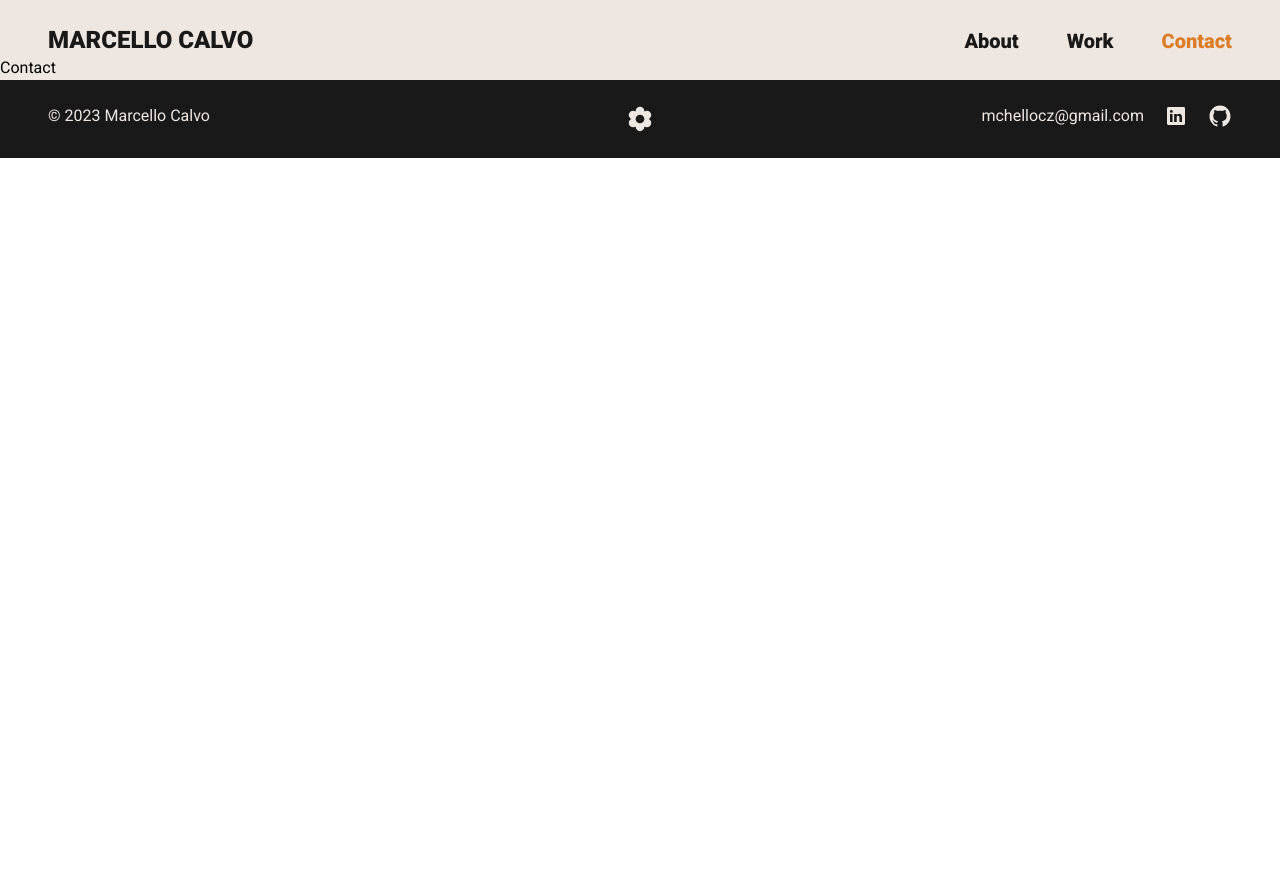
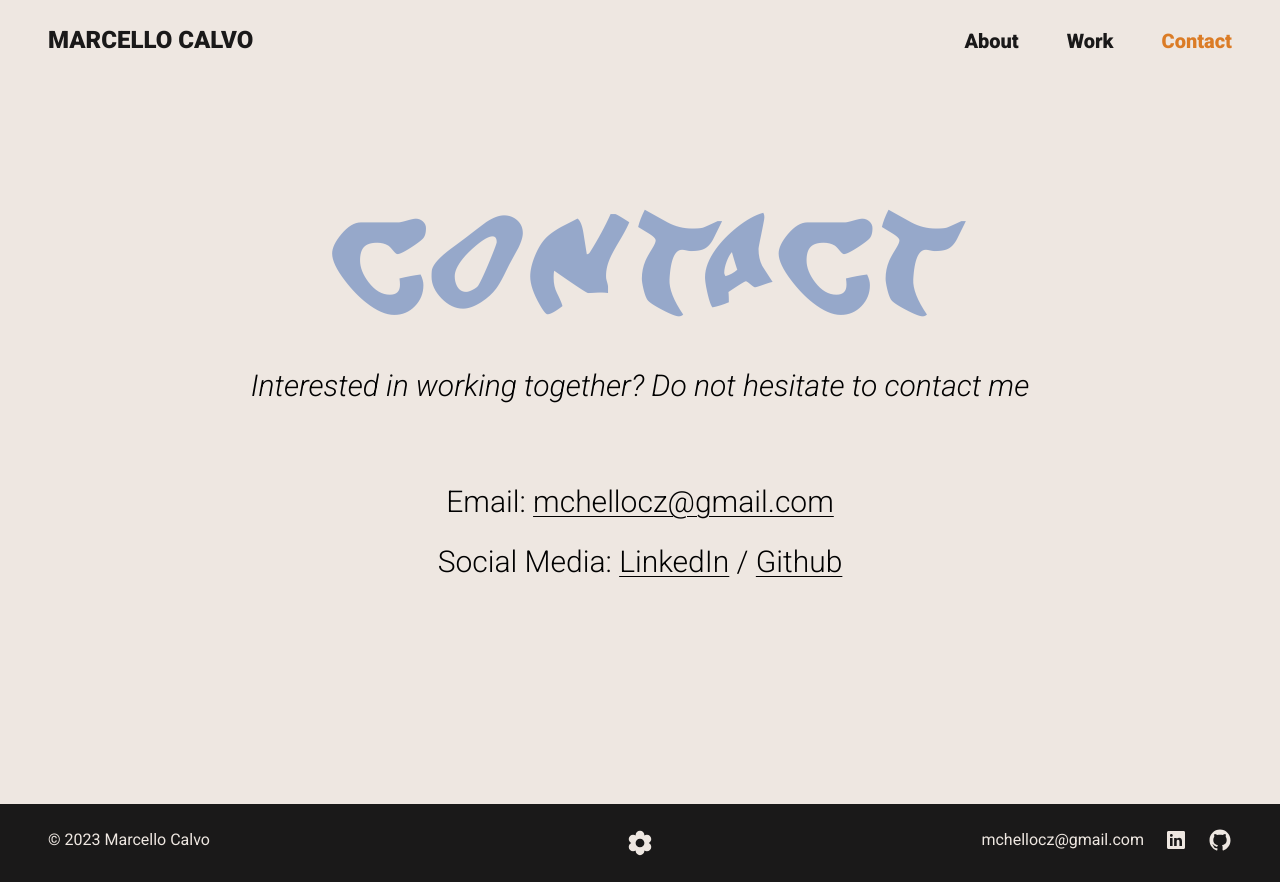
Before and after one commit to LemurGeek/lemurgeek.github.io, a React (Vite) app: page /contact in a window 1280 px wide. Before the commit the page ends 800 px from the top, so only its background shows below. Built offline with nearby package versions, Linux system fonts and the light colour scheme.

Commit message:
add about and contact pages

```diff
--- a/index.html
+++ b/index.html
@@ -4,7 +4,7 @@
     <meta charset="UTF-8" />
     <link rel="icon" type="image/svg+xml" href="/vite.svg" />
     <meta name="viewport" content="width=device-width, initial-scale=1.0" />
-    <title>Marcello Porfolio</title>
+    <title>Marcello Calvo | Porfolio</title>
   </head>
   <body>
     <div id="root"></div>
--- a/src/App.tsx
+++ b/src/App.tsx
@@ -4,7 +4,7 @@ import { Outlet } from "react-router-dom";
 
 const App = () => {
   return (
-    <div className="bg-pearl_bush">
+    <div className="flex flex-col min-h-screen bg-pearl_bush">
       <Navbar />
       <Outlet />
       <Footer />
--- a/src/components/About.tsx
+++ b/src/components/About.tsx
@@ -1,13 +1,45 @@
+import lemur from "../assets/img/lemur.png";
+
 const About = () => {
   return (
-    <section className="flex flex-col justify-center h-[calc(100vh-56px)]">
-      <div className="text-center">
-        <h1 className="text-5xl lg:text-9xl text-rock_blue">ABOUT ME</h1>
-        <h2 className="text-xl lg:text-3xl font-thin my-5">
-          I’m Marcello Calvo a Software Developer
-        </h2>
-        <button className="text-lg lg:text-xl font-thin px-10 py-1 border-ochre_orange border-2 rounded-full hover:bg-ochre_orange hover:text-pearl_bush">
-          See more
+    <section className="flex flex-col flex-grow my-28 lg:my-36 px-8 lg:px-64">
+      <div className="flex justify-center">
+        <img
+          src={lemur}
+          alt=""
+          className="absolute top-32 lg:top-36 left-40 lg:left-[47.5%] rounded-full w-32 lg:w-64 h-auto"
+        />
+        <h1 className="relative text-5xl lg:text-9xl text-rock_blue mb-12 lg:mb-24">
+          <span className="absolute -left-6 lg:static">ABOUT</span>{" "}
+          <span className="ml-56 lg:ml-32">ME</span>
+        </h1>
+      </div>
+      <div className="lg:text-2xl font-light my-5">
+        <p>
+          Hey, I’m <span className="font-normal">Marcello</span>. A{" "}
+          <span className="font-normal">full stack software developer</span>{" "}
+          based in Costa Rica, with knowledge on web accessibility, web design,
+          agile methodologies, development frameworks, used to work in a team,
+          responsible, versatile, fast learner with a fascination for interface
+          design and user experience, currently interested in creative coding.
+        </p>
+        <p className="pt-7">
+          When I’m not coding, you can find me playing videogames, watching
+          movies, building mechanical keebs, and doing pixel art.
+        </p>
+      </div>
+      <div className="lg:text-2xl font-light my-7">
+        <h2 className="font-normal italic text-5xl">Skills</h2>
+        <p className="py-10">
+          A lot of my profesional projects were made in Angular 5+, and API REST
+          services with Node and Loopback 3 as framework, nevertheless I’m
+          always open to learn new technologies and knowledge to improve my
+          skills.
+        </p>
+      </div>
+      <div className="flex justify-center">
+        <button className="text-lg lg:text-xl font-light px-10 py-1 border-ochre_orange border-2 rounded-full hover:bg-ochre_orange hover:text-pearl_bush">
+          Resume/CV
         </button>
       </div>
     </section>
--- a/src/components/Contact.tsx
+++ b/src/components/Contact.tsx
@@ -1,5 +1,43 @@
 const Contact = () => {
-  return <div>Contact</div>;
+  return (
+    <section className="flex flex-col flex-grow justify-center my-28 lg:my-36">
+      <div className="text-center">
+        <h1 className="text-5xl lg:text-9xl text-rock_blue">CONTACT</h1>
+        <h2 className="text-xl lg:text-3xl font-light italic my-10">
+          Interested in working together? Do not hesitate to contact me
+        </h2>
+        <div className="flex flex-col text-xl lg:text-3xl font-light gap-y-6 my-20">
+          <div>
+            <span>Email: </span>
+            <a
+              className="underline underline-offset-4 decoration-1 hover:decoration-ochre_orange hover:decoration-2"
+              href="mailto:mchellocz@gmail.com"
+            >
+              mchellocz@gmail.com
+            </a>
+          </div>
+          <div>
+            <span>Social Media: </span>
+            <a
+              className="underline underline-offset-4 decoration-1 hover:decoration-ochre_orange hover:decoration-2"
+              href="https://www.linkedin.com/in/mchellocz/"
+              target="_blank"
+            >
+              LinkedIn
+            </a>
+            <span> / </span>
+            <a
+              className="underline underline-offset-4 decoration-1 hover:decoration-ochre_orange hover:decoration-2"
+              href="https://github.com/LemurGeek"
+              target="_blank"
+            >
+              Github
+            </a>
+          </div>
+        </div>
+      </div>
+    </section>
+  );
 };
 
 export default Contact;
--- a/src/components/ErrorPage.tsx
+++ b/src/components/ErrorPage.tsx
@@ -11,7 +11,7 @@ const ErrorPage = () => {
   return (
     <section
       id="error-page"
-      className="flex flex-col justify-center h-screen bg-pearl_bush"
+      className="flex flex-col flex-grow justify-center h-screen bg-pearl_bush"
     >
       <div className="text-center">
         <h1 className="text-5xl lg:text-9xl text-rock_blue">OOPS!</h1>
@@ -23,7 +23,7 @@ const ErrorPage = () => {
         </p>
         <button
           onClick={goBack}
-          className="text-lg lg:text-xl font-thin px-10 py-1 border-ochre_orange border-2 rounded-full hover:bg-ochre_orange hover:text-pearl_bush"
+          className="text-lg lg:text-xl font-light px-10 py-1 border-ochre_orange border-2 rounded-full hover:bg-ochre_orange hover:text-pearl_bush"
         >
           Go back
         </button>
--- a/src/components/Home.tsx
+++ b/src/components/Home.tsx
@@ -8,15 +8,15 @@ const Home = () => {
   };
 
   return (
-    <main className="flex flex-col justify-center h-[calc(100vh-56px)]">
+    <main className="flex flex-col flex-grow justify-center h-[calc(100vh-56px)]">
       <div className="text-center">
         <h1 className="text-5xl lg:text-9xl text-rock_blue">HELLO THERE</h1>
-        <h2 className="text-xl lg:text-3xl font-thin my-5">
+        <h2 className="text-xl lg:text-3xl font-light my-10">
           I’m Marcello Calvo a Software Developer
         </h2>
         <button
           onClick={buttonHandler}
-          className="text-lg lg:text-xl font-thin px-10 py-1 border-ochre_orange border-2 rounded-full hover:bg-ochre_orange hover:text-pearl_bush"
+          className="text-lg lg:text-xl font-light px-10 py-1 border-ochre_orange border-2 rounded-full hover:bg-ochre_orange hover:text-pearl_bush"
         >
           See more
         </button>
--- a/src/components/Work.tsx
+++ b/src/components/Work.tsx
@@ -1,5 +1,43 @@
 const Work = () => {
-  return <div>Work</div>;
+  return (
+    <section className="flex flex-col flex-grow my-28 lg:my-36">
+      <div className="text-center">
+        <h1 className="text-5xl lg:text-9xl text-rock_blue">WORK</h1>
+        <h2 className="text-xl lg:text-3xl font-light italic my-10">
+          Interested in working together? Do not hesitate to contact me
+        </h2>
+        <div className="flex flex-col text-xl lg:text-3xl font-light gap-y-6 my-20">
+          <div>
+            <span>Email: </span>
+            <a
+              className="underline underline-offset-4 decoration-1 hover:decoration-ochre_orange hover:decoration-2"
+              href="mailto:mchellocz@gmail.com"
+            >
+              mchellocz@gmail.com
+            </a>
+          </div>
+          <div>
+            <span>Social Media: </span>
+            <a
+              className="underline underline-offset-4 decoration-1 hover:decoration-ochre_orange hover:decoration-2"
+              href="https://www.linkedin.com/in/mchellocz/"
+              target="_blank"
+            >
+              LinkedIn
+            </a>
+            <span> / </span>
+            <a
+              className="underline underline-offset-4 decoration-1 hover:decoration-ochre_orange hover:decoration-2"
+              href="https://github.com/LemurGeek"
+              target="_blank"
+            >
+              Github
+            </a>
+          </div>
+        </div>
+      </div>
+    </section>
+  );
 };
 
 export default Work;
--- a/src/layout/Footer.tsx
+++ b/src/layout/Footer.tsx
@@ -17,7 +17,7 @@ const Footer = () => {
           <IoMdFlower className="text-3xl" />
         </Link>
       </div>
-      <div className="flex flex-row justify-end gap-x-5 basis-1/3">
+      <div className="flex flex-row justify-end gap-x-5 basis-1/3 text-pearl_bush">
         <a className="hidden lg:flex" href="mailto:mchellocz@gmail.com">
           mchellocz@gmail.com
         </a>
```
Also changed, not shown: src/assets/img/lemur.png (added).
